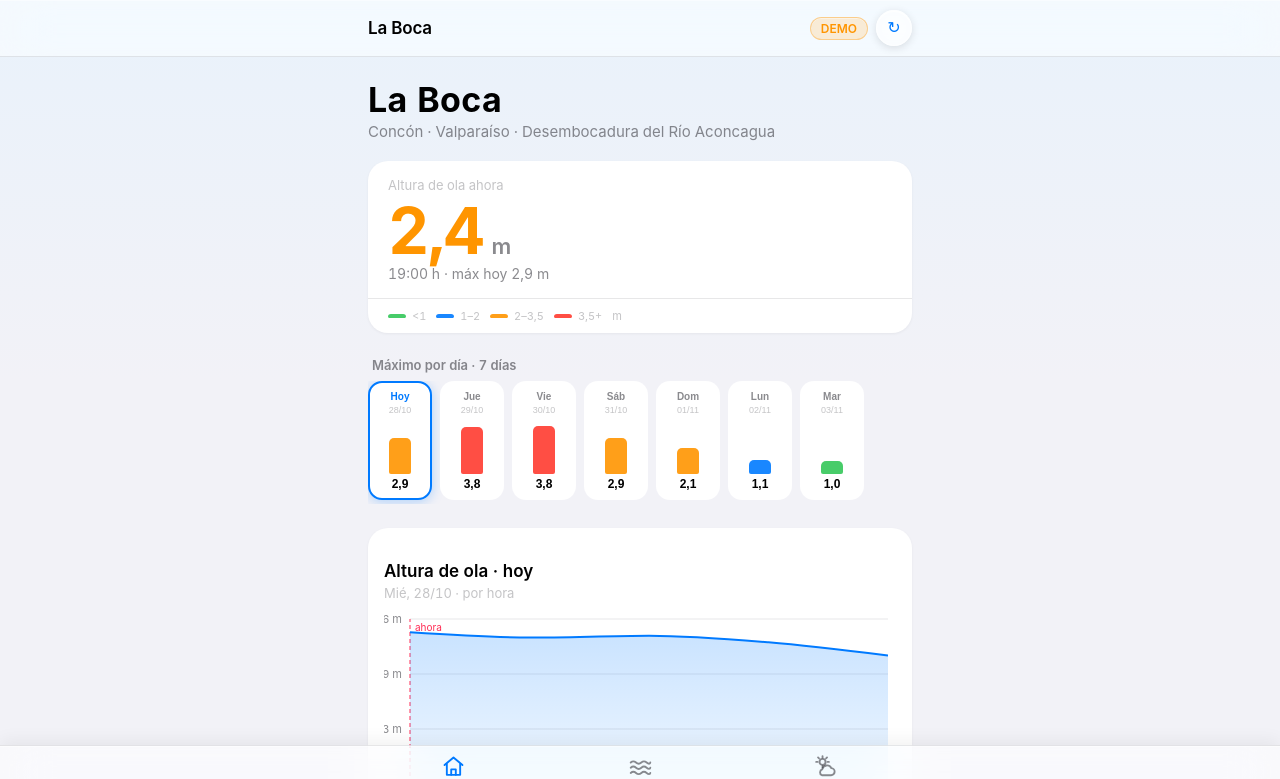
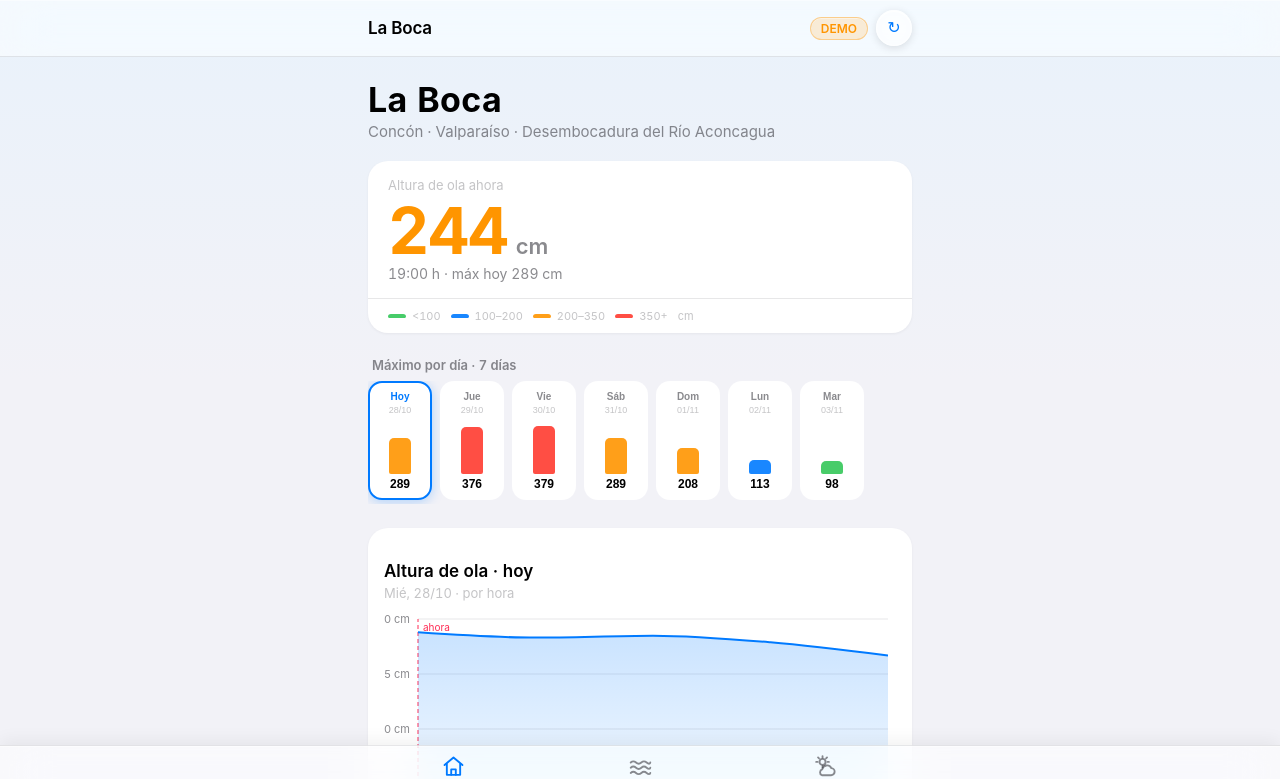
Before and after one commit to 2n29py45t9-hue/swell-scope, a React (Vite) app: page / in a window 1280 px wide. Shown: the top 779 px of the page. Built offline with nearby package versions, Linux system fonts and the light colour scheme; no server answers.

Commit message:
feat: Einheiten durchgehend auf cm umgestellt (Wellenhöhen ×100, Farbschwellen 100/200/350, Legende, Achsen)

```diff
--- a/src/App.tsx
+++ b/src/App.tsx
@@ -1,3 +1,4 @@
+
 import React, { useEffect, useMemo, useState } from "react";
 import {
   AreaChart,
@@ -55,6 +56,10 @@ function fmtShortDate(dateStr: string) {
 function num1(v: number | null) {
   return v == null ? "–" : v.toFixed(1).replace(".", ",");
 }
+// Ganzzahl – Höhen werden durchgehend in cm angezeigt
+function num0(v: number | null) {
+  return v == null ? "–" : String(Math.round(v));
+}
 // Himmelsrichtung (Wind kommt aus dieser Richtung)
 function dirText(deg: number | null) {
   if (deg == null) return "–";
@@ -80,7 +85,7 @@ function wmoInfo(code: number | null): { label: string; emoji: string } {
 
 interface HourRow {
   x: string; // "YYYY-MM-DDTHH:00" (Spot-Ortszeit)
-  h: number | null; // Wellenhöhe in m
+  h: number | null; // Wellenhöhe in cm
 }
 interface DayRow {
   date: string;
@@ -117,12 +122,12 @@ async function fetchWaveData(spot: { lat: number; lon: number }): Promise<WaveDa
   const heights = h.wave_height ?? [];
   const rows: HourRow[] = times.map((t, i) => ({
     x: t,
-    h: heights[i] != null ? heights[i] : null,
+    h: heights[i] != null ? heights[i] * 100 : null, // API liefert m → Anzeige in cm
   }));
   const d = j.daily || {};
   const days: DayRow[] = ((d.time as string[]) || []).map((t: string, i: number) => ({
     date: t,
-    max: (d.wave_height_max || [])[i] ?? null,
+    max: (d.wave_height_max || [])[i] != null ? (d.wave_height_max || [])[i] * 100 : null, // m → cm
   }));
   const utcOffset = j.utc_offset_seconds ?? 0;
   const nowX = new Date(Date.now() + utcOffset * 1000).toISOString().slice(0, 13) + ":00";
@@ -177,14 +182,14 @@ function makeDemoData(spot: { lat: number; lon: number }): WaveData {
     const base = 1.6 + 1.3 * Math.sin((d + spot.lat) * 0.75) + rnd() * 0.4;
     days.push({
       date: `${dayStart.getFullYear()}-${pad2(dayStart.getMonth() + 1)}-${pad2(dayStart.getDate())}`,
-      max: Math.max(0.3, base + 0.6),
+      max: Math.max(0.3, base + 0.6) * 100, // m → cm
     });
     for (let hh = 0; hh < 24; hh++) {
       const t = new Date(dayStart.getTime() + hh * 3600000);
       const phase = ((hh + 9) / 24) * Math.PI * 2;
       rows.push({
         x: isoLocal(t),
-        h: Math.max(0.3, base + 0.35 * Math.sin(phase) + (rnd() - 0.5) * 0.3),
+        h: Math.max(0.3, base + 0.35 * Math.sin(phase) + (rnd() - 0.5) * 0.3) * 100, // m → cm
       });
     }
   }
@@ -210,9 +215,9 @@ function makeDemoWeather(days: DayRow[]): DayWeather[] {
 // ---------- iOS-Designfarben (via CSS-Variablen, Light/Dark automatisch) ----------
 function heightColor(h: number | null) {
   if (h == null) return "var(--sysGray)";
-  if (h < 1) return "var(--sysGreen)";
-  if (h < 2) return "var(--sysBlue)";
-  if (h < 3.5) return "var(--sysOrange)";
+  if (h < 100) return "var(--sysGreen)";
+  if (h < 200) return "var(--sysBlue)";
+  if (h < 350) return "var(--sysOrange)";
   return "var(--sysRed)";
 }
 
@@ -429,7 +434,7 @@ function ChartTooltip({ active, payload }: any) {
         {dt ? `${WD[dt.getDay()]}, ${pad2(dt.getDate())}/${pad2(dt.getMonth() + 1)} · ${iso.slice(11, 16)} h` : ""}
       </div>
       <div style={{ color: "var(--label)", fontWeight: 700 }}>
-        {num1(h)} m
+        {num0(h)} cm
       </div>
     </div>
   );
@@ -490,9 +495,9 @@ function WaveChart({
           <YAxis
             tick={{ fill: "var(--label2)", fontSize: 11 }}
             domain={[0, "auto"]}
-            tickFormatter={(v: number) => v.toFixed(1).replace(".", ",")}
-            unit=" m"
-            width={40}
+            tickFormatter={(v: number) => String(Math.round(v))}
+            unit=" cm"
+            width={48}
             axisLine={false}
             tickLine={false}
           />
@@ -562,11 +567,11 @@ function WaveDayStrip({
             <span style={{ height: 56, display: "flex", alignItems: "flex-end" }}>
               <span
                 className="bar"
-                style={{ height: `${clamp((h / 4.5) * 100, 8, 100)}%`, background: heightColor(h) }}
+                style={{ height: `${clamp((h / 450) * 100, 8, 100)}%`, background: heightColor(h) }}
               />
             </span>
             <span style={{ fontSize: 12, fontWeight: 600, color: "var(--label)" }}>
-              {num1(d.max)}
+              {num0(d.max)}
             </span>
           </button>
         );
@@ -778,7 +783,7 @@ function DayDetail({
         <div className="px-5 pt-4 pb-1">
           <div className="ios-caption">Altura de ola · por hora</div>
           <div style={{ fontSize: 13, color: "var(--label2)", marginBottom: 8 }}>
-            Máximo del día {day.max != null ? `${num1(day.max)} m` : "–"}
+            Máximo del día {day.max != null ? `${num0(day.max)} cm` : "–"}
           </div>
         </div>
         <div className="px-2 pb-3">
@@ -990,7 +995,7 @@ export default function App() {
                 Altura de ola · {isTodaySel(waveSel) ? "hoy" : fmtDayLabel(waveSel)}
               </h3>
               <div className="ios-caption" style={{ marginTop: -6, marginBottom: 12 }}>
-                {fmtDayLabel(waveSel)} · Máximo del día {waveSelMax != null ? `${num1(waveSelMax)} m` : "–"}
+                {fmtDayLabel(waveSel)} · Máximo del día {waveSelMax != null ? `${num0(waveSelMax)} cm` : "–"}
               </div>
               <WaveChart dayRows={waveRows} nowX={data?.nowX ?? null} hasNow={waveHasNow} height={280} gradientId="waveGradWaves" />
             </section>
@@ -1028,7 +1033,7 @@ export default function App() {
             <h3 className="ios-section-head mt-6 mb-2 px-1">Olas del día elegido</h3>
             <section className="ios-card p-4">
               <div className="ios-caption" style={{ marginBottom: 8 }}>
-                {fmtDayLabel(weatherSel)} · Máximo del día {weatherSelMax != null ? `${num1(weatherSelMax)} m` : "–"}
+                {fmtDayLabel(weatherSel)} · Máximo del día {weatherSelMax != null ? `${num0(weatherSelMax)} cm` : "–"}
               </div>
               <WaveChart
                 dayRows={rows.filter((r) => dateOnly(r.x) === weatherSel)}
@@ -1063,21 +1068,21 @@ export default function App() {
                       color: heightColor(nowRow?.h ?? null),
                     }}
                   >
-                    {num1(nowRow?.h ?? null)}
+                    {num0(nowRow?.h ?? null)}
                   </span>
-                  <span style={{ fontSize: 22, color: "var(--label2)", fontWeight: 600 }}>m</span>
+                  <span style={{ fontSize: 22, color: "var(--label2)", fontWeight: 600 }}>cm</span>
                 </div>
                 <div style={{ fontSize: 14, color: "var(--label2)", marginBottom: 12 }}>
                   {nowRow ? `${nowRow.x.slice(11, 16)} h` : "Sin datos"}
-                  {todayMax != null && <> · máx hoy {num1(todayMax)} m</>}
+                  {todayMax != null && <> · máx hoy {num0(todayMax)} cm</>}
                 </div>
               </div>
               <div className="ios-cell-sep flex items-center gap-1.5 px-5 py-2.5" style={{ fontSize: 11, color: "var(--label3)" }}>
-                <span className="bar" style={{ background: "var(--sysGreen)", width: 18, height: 4 }} /> &lt;1
-                <span className="ml-1 bar" style={{ background: "var(--sysBlue)", width: 18, height: 4 }} /> 1–2
-                <span className="ml-1 bar" style={{ background: "var(--sysOrange)", width: 18, height: 4 }} /> 2–3,5
-                <span className="ml-1 bar" style={{ background: "var(--sysRed)", width: 18, height: 4 }} /> 3,5+
-                <span className="ml-1">m</span>
+                <span className="bar" style={{ background: "var(--sysGreen)", width: 18, height: 4 }} /> &lt;100
+                <span className="ml-1 bar" style={{ background: "var(--sysBlue)", width: 18, height: 4 }} /> 100–200
+                <span className="ml-1 bar" style={{ background: "var(--sysOrange)", width: 18, height: 4 }} /> 200–350
+                <span className="ml-1 bar" style={{ background: "var(--sysRed)", width: 18, height: 4 }} /> 350+
+                <span className="ml-1">cm</span>
                 {loading && <span className="ml-auto">Actualizando…</span>}
               </div>
             </section>
```
